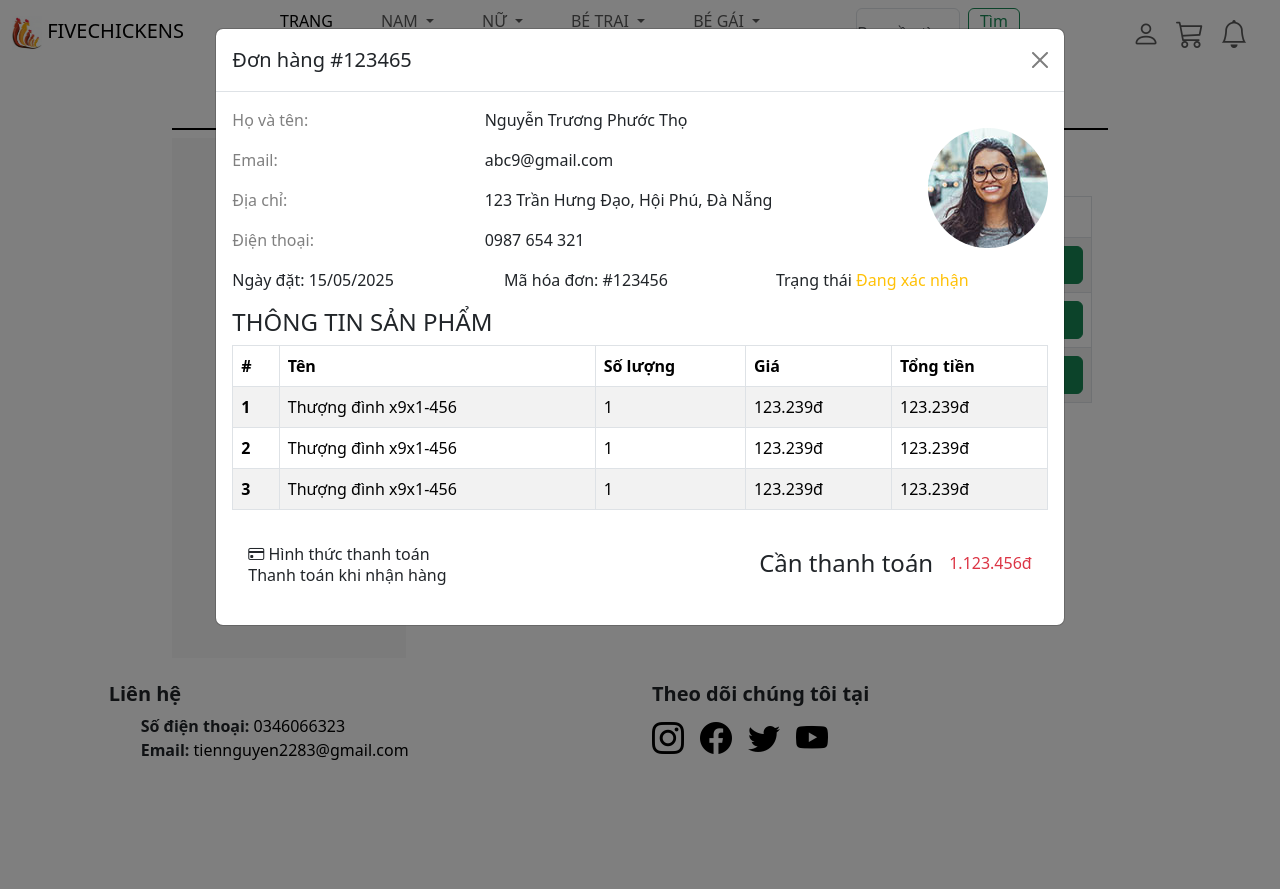
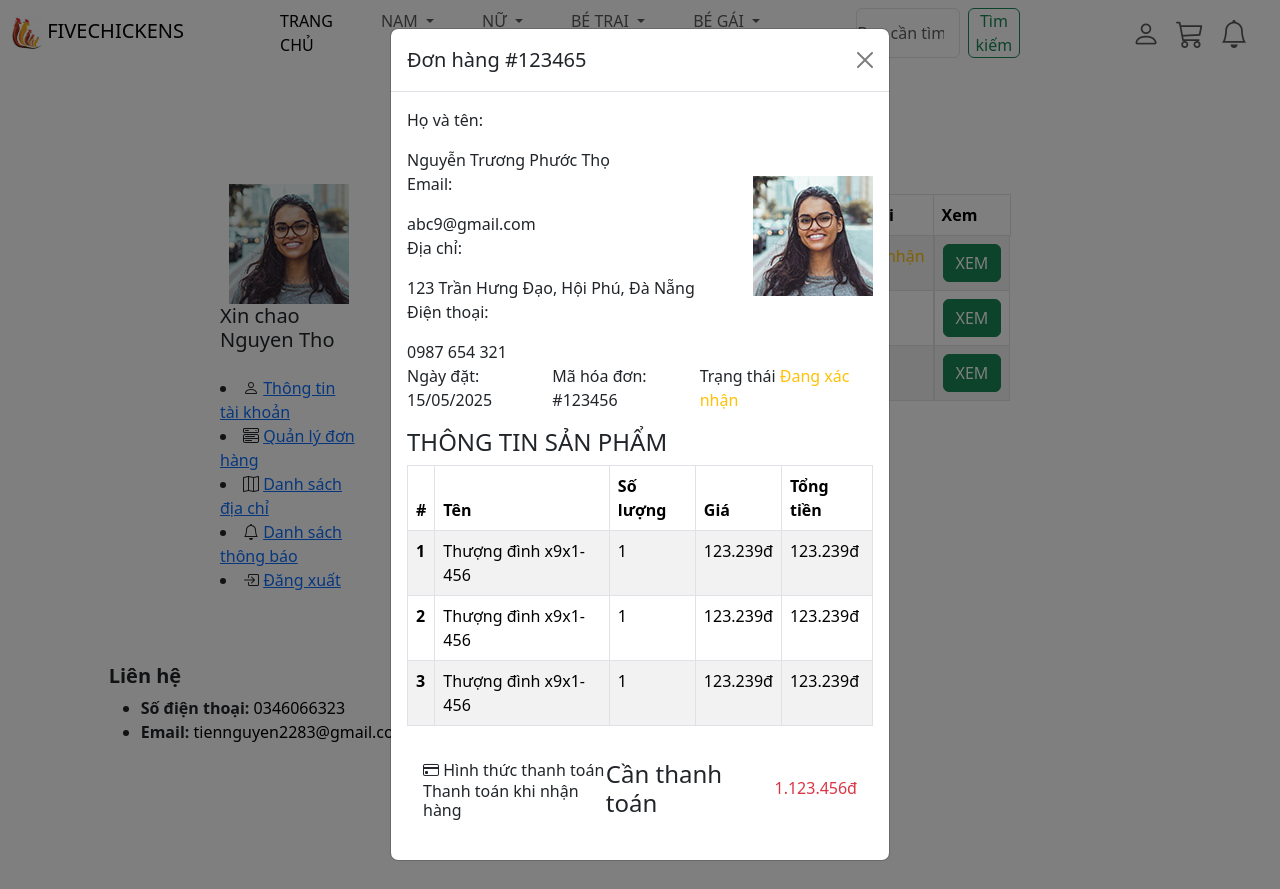
Before and after one commit to tnghja/Shoe-Shop-Management-System, a PHP site: page /account/account-manage.html in a window 1280 px wide, after a click on "XEM". Run offline with PHP 8.4, Linux system fonts and the light colour scheme.

Commit message:
Add files via upload

```diff
--- a/ui/css/style.css
+++ b/ui/css/style.css
@@ -45,130 +45,3 @@
 .header__another-app:hover{
     color: var(--main-color);
 }
-/* -------------ACOUNT INFORMATION -------------- */
-/* ---------------------------------------------- */
-/* ---------------------------------------------- */
-/* :root {--color-primary: #6f6af8;
-    --color-primary-light: hsl(242, 91%, 69%, 18%);
-    --color-primary-variant: #5854c7;
-    --color-red: #da0f3f;
-    --color-red-light: hsl(346, 87%, 46%, 15%);
-    --color-green: #00c476;
-    --color-green-light: hsl(156, 100%, 38%, 15%);
-    --color-gray-900: #1e1e66;
-    --color-gray-700: #2d2b7c;
-    --color-gray-300: rgba(242, 242, 254, 0.3);
-    --color-gray-200: rgba(242, 242, 254, 0.7);
-    --color-white: #f2f2fe;
-    --color-bg: #0f0f3e;
-
-    --transition: all 300ms ease;
-
-    --container-width-lg: 74%;
-    --container-width-md: 88%;
-    --form-width: 60%;
-    --card-border-radius-1: 0.3rem;
-    --card-border-radius-2: 0.5rem;
-    --card-border-radius-3: 0.8rem;
-    --card-border-radius-4: 2rem;
-    --card-border-radius-5: 5rem;
-}
-*/
-* {
-    margin: 0;
-    padding: 0;
-    outline: 0;
-    border: 0;
-    appearance: 0;
-    list-style: none;
-    text-decoration: none;
-    box-sizing: border-box;
-}
-
-body {
-    font-family: 'Montserrat', sans-serif;
-    line-height: 1.6;
-    color: var(--color-gray-200);
-    /* overflow-x: hidden; */
-    /* background-color: var(--color-bg); */
-}
-h1,h2,h3,h4,h5{
-    color: var(--color-white);
-    line-height: 1.3;
-}
-h1 {
-    font-size: 3rem;
-    margin: 1rem 0;
-}
-h2 {
-    font-size: 1.7rem;
-    margin: 1rem 0;
-}
-h3 {
-    font-size: 1.1rem;
-    margin: 0.8rem 0.5rem;
-}
-h4 {
-    font-size: 1rem;
-}
-a {
-    color: var(--color-white);
-    transition: var(--transition);
-}
-/* --------ACCOUNT------- */
-.container{
-    margin: 0;
-    /* border: 1px solid red; */
-}
-.account__information-title{
-    /* background: #f6f6f6; */
-    border-bottom: 2px solid black;
-}
-.user{
-    background: #f6f6f6;
-}
-.user__avatar img{
-    border-radius: 50%;
-}
-.user__menu li {
-    margin-top: 0.2rem;
-}
-.user__menu a {
-    text-decoration: none;
-    color: #191717;
-    margin-left: 0.5rem;
-}
-.user__infor-detail{
-    width: 100%;
-}
-.user__infor-detail p{
-    width: 100%;
-    color: #808080;
-}
-.title{
-    display: flex;
-    width: 90%;
-}
-.title span{
-    width: 650px;
-}
-.user__infor-detail input{
-    width: 650px;
-}
-/* mapppp */
-#map-bg{
-    background: #d9edf7;
-    font-weight: 600;
-}
-.user__infor-btn .form-check .form-check-input{
-    width: 16px;
-}
-.user__infor-form{
-    display: none;
-}
-#modal-dialog-user{
-    width: 200%;
-}
-#modal-user{
-    width: 200%;
-}
```
Also changed, not shown: README.md (added), 1 other file.
